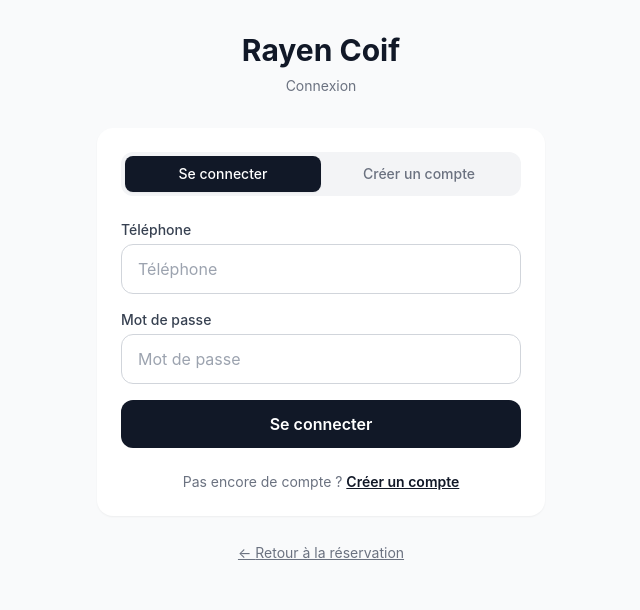
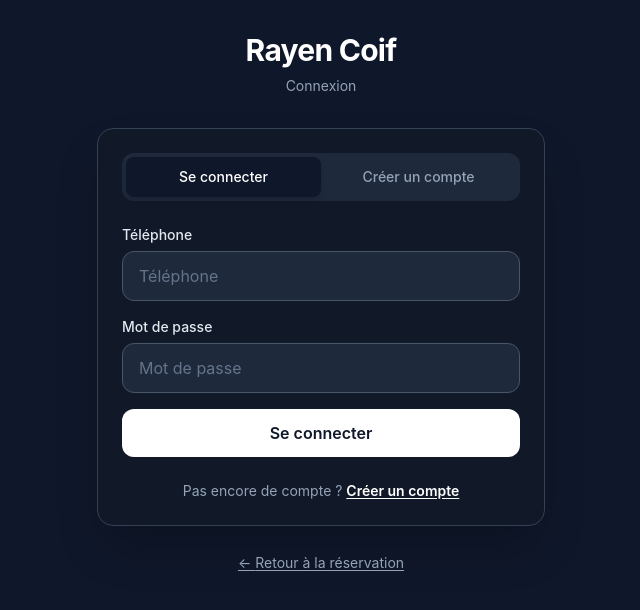
Before and after one commit to Islemchamkhi/coifapp, a React (Vite) app in the folder client/: page /auth in a window 1280 px wide. Shown: the top 610 px of the page, without its empty margins (319-959 px from the left). Built offline with nearby package versions, Linux system fonts and the light colour scheme.

Commit message:
Improve client account dark mode

```diff
--- a/client/src/pages/ClientAuthPage.tsx
+++ b/client/src/pages/ClientAuthPage.tsx
@@ -8,9 +8,7 @@ type Mode = "login" | "register";
 export default function ClientAuthPage() {
   const navigate = useNavigate();
   const { login, register } = useClientAuth();
-
   const { lang } = useLanguage();
-  const isArabic = lang === "ar";
 
   const [mode, setMode] = useState<Mode>("login");
 
@@ -23,6 +21,8 @@ export default function ClientAuthPage() {
   const [error, setError] = useState("");
   const [loading, setLoading] = useState(false);
 
+  const isArabic = lang === "ar";
+
   const text = {
     loginTitle: isArabic ? "تسجيل الدخول" : "Connexion",
 
@@ -32,7 +32,9 @@ export default function ClientAuthPage() {
 
     name: isArabic ? "الاسم" : "Nom",
 
-    phone: isArabic ? "رقم الهاتف" : "Téléphone",
+    phone: isArabic
+      ? "رقم الهاتف"
+      : "Téléphone",
 
     email: isArabic
       ? "البريد الإلكتروني"
@@ -99,9 +101,13 @@ export default function ClientAuthPage() {
       : "Une erreur est survenue. Veuillez réessayer.",
 
     emptyEmail: isArabic
-      ? "يمكنك ترك هذا الحقل فارغًا."
-      : "Vous pouvez laisser ce champ vide.",
+      ? "يمكنك ترك البريد الإلكتروني فارغًا."
+      : "Vous pouvez laisser l'email vide.",
   };
+
+  // ============================================================
+  // EMAIL VALIDATION
+  // ============================================================
 
   const isValidEmail = (value: string) => {
     if (!value.trim()) {
@@ -113,15 +119,20 @@ export default function ClientAuthPage() {
     );
   };
 
+  // ============================================================
+  // SUBMIT
+  // ============================================================
+
   const handleSubmit = async (
-    event: React.FormEvent
+    event: React.FormEvent<HTMLFormElement>
   ) => {
     event.preventDefault();
+
     setError("");
 
-    // ============================================================
+    // ==========================================================
     // LOGIN
-    // ============================================================
+    // ==========================================================
 
     if (mode === "login") {
       if (!phone.trim() || !password) {
@@ -140,8 +151,7 @@ export default function ClientAuthPage() {
         navigate("/account");
       } catch (err: any) {
         setError(
-          err?.message ||
-            text.genericError
+          err?.message || text.genericError
         );
       } finally {
         setLoading(false);
@@ -150,9 +160,9 @@ export default function ClientAuthPage() {
       return;
     }
 
-    // ============================================================
+    // ==========================================================
     // REGISTER
-    // ============================================================
+    // ==========================================================
 
     if (
       !name.trim() ||
@@ -196,8 +206,7 @@ export default function ClientAuthPage() {
       navigate("/account");
     } catch (err: any) {
       setError(
-        err?.message ||
-          text.genericError
+        err?.message || text.genericError
       );
     } finally {
       setLoading(false);
@@ -213,97 +222,97 @@ export default function ClientAuthPage() {
     setError("");
   };
 
+  // ============================================================
+  // UI
+  // ============================================================
+
   return (
-    <div className="min-h-screen bg-gray-50 px-4 py-8">
+    <div
+      className="min-h-screen bg-[#0f172a] px-4 py-8 text-white"
+      dir={isArabic ? "rtl" : "ltr"}
+    >
       <div className="mx-auto w-full max-w-md">
 
-        {/* ====================================================== */}
-        {/* HEADER */}
-        {/* ====================================================== */}
+        {/* ======================================================
+            HEADER
+        ====================================================== */}
 
         <div className="mb-8 text-center">
-          <h1 className="text-3xl font-bold text-gray-900">
+          <h1 className="text-3xl font-bold tracking-tight text-white">
             Rayen Coif
           </h1>
 
-          <p className="mt-2 text-sm text-gray-500">
+          <p className="mt-2 text-sm text-slate-400">
             {mode === "login"
               ? text.loginTitle
               : text.registerTitle}
           </p>
         </div>
 
-        {/* ====================================================== */}
-        {/* CARD */}
-        {/* ====================================================== */}
+        {/* ======================================================
+            CARD
+        ====================================================== */}
 
-        <div className="rounded-2xl bg-white p-6 shadow-sm">
+        <div className="rounded-2xl border border-slate-700 bg-[#111827] p-6 shadow-2xl">
 
-          {/* ==================================================== */}
-          {/* TABS */}
-          {/* ==================================================== */}
+          {/* ====================================================
+              TABS
+          ==================================================== */}
 
-          <div className="mb-6 grid grid-cols-2 rounded-xl bg-gray-100 p-1">
-
-            {/* LOGIN TAB */}
+          <div className="mb-6 grid grid-cols-2 rounded-xl bg-[#1e293b] p-1">
 
             <button
               type="button"
-              onClick={() =>
-                switchMode("login")
-              }
-              className={`rounded-lg px-4 py-2 text-sm font-medium transition ${
+              onClick={() => switchMode("login")}
+              className={`rounded-lg px-4 py-2.5 text-sm font-medium transition ${
                 mode === "login"
-                  ? "bg-gray-900 text-white shadow-sm"
-                  : "text-gray-500 hover:text-gray-900"
+                  ? "bg-[#0f172a] text-white shadow-md"
+                  : "text-slate-400 hover:text-white"
               }`}
             >
               {text.connect}
             </button>
 
-            {/* REGISTER TAB */}
-
             <button
               type="button"
-              onClick={() =>
-                switchMode("register")
-              }
-              className={`rounded-lg px-4 py-2 text-sm font-medium transition ${
+              onClick={() => switchMode("register")}
+              className={`rounded-lg px-4 py-2.5 text-sm font-medium transition ${
                 mode === "register"
-                  ? "bg-gray-900 text-white shadow-sm"
-                  : "text-gray-500 hover:text-gray-900"
+                  ? "bg-[#0f172a] text-white shadow-md"
+                  : "text-slate-400 hover:text-white"
               }`}
             >
               {text.createAccount}
             </button>
+
           </div>
 
-          {/* ==================================================== */}
-          {/* ERROR */}
-          {/* ==================================================== */}
+          {/* ====================================================
+              ERROR
+          ==================================================== */}
 
           {error && (
-            <div className="mb-5 rounded-xl border border-red-200 bg-red-50 px-4 py-3 text-sm text-red-700">
+            <div className="mb-5 rounded-xl border border-red-900 bg-red-950/50 px-4 py-3 text-sm text-red-300">
               {error}
             </div>
           )}
 
-          {/* ==================================================== */}
-          {/* FORM */}
-          {/* ==================================================== */}
+          {/* ====================================================
+              FORM
+          ==================================================== */}
 
           <form
             onSubmit={handleSubmit}
             className="space-y-4"
           >
 
-            {/* ================================================== */}
-            {/* NAME */}
-            {/* ================================================== */}
+            {/* ==================================================
+                NAME
+            ================================================== */}
 
             {mode === "register" && (
               <div>
-                <label className="mb-1 block text-sm font-medium text-gray-700">
+                <label className="mb-1.5 block text-sm font-medium text-slate-200">
                   {text.name}
                 </label>
 
@@ -311,24 +320,22 @@ export default function ClientAuthPage() {
                   type="text"
                   value={name}
                   onChange={(event) =>
-                    setName(
-                      event.target.value
-                    )
+                    setName(event.target.value)
                   }
                   autoComplete="name"
+                  placeholder={text.name}
                   required
-                  className="w-full rounded-xl border border-gray-300 bg-white px-4 py-3 outline-none transition focus:border-gray-900 focus:ring-1 focus:ring-gray-900"
-                  placeholder={text.name}
+                  className="w-full rounded-xl border border-slate-600 bg-[#1e293b] px-4 py-3 text-white outline-none transition placeholder:text-slate-500 focus:border-slate-400 focus:ring-2 focus:ring-slate-700"
                 />
               </div>
             )}
 
-            {/* ================================================== */}
-            {/* PHONE */}
-            {/* ================================================== */}
+            {/* ==================================================
+                PHONE
+            ================================================== */}
 
             <div>
-              <label className="mb-1 block text-sm font-medium text-gray-700">
+              <label className="mb-1.5 block text-sm font-medium text-slate-200">
                 {text.phone}
               </label>
 
@@ -336,27 +343,25 @@ export default function ClientAuthPage() {
                 type="tel"
                 value={phone}
                 onChange={(event) =>
-                  setPhone(
-                    event.target.value
-                  )
+                  setPhone(event.target.value)
                 }
                 autoComplete="tel"
                 required
-                className="w-full rounded-xl border border-gray-300 bg-white px-4 py-3 outline-none transition focus:border-gray-900 focus:ring-1 focus:ring-gray-900"
                 placeholder={text.phone}
+                className="w-full rounded-xl border border-slate-600 bg-[#1e293b] px-4 py-3 text-white outline-none transition placeholder:text-slate-500 focus:border-slate-400 focus:ring-2 focus:ring-slate-700"
               />
             </div>
 
-            {/* ================================================== */}
-            {/* EMAIL */}
-            {/* ================================================== */}
+            {/* ==================================================
+                EMAIL
+            ================================================== */}
 
             {mode === "register" && (
               <div>
-                <label className="mb-1 block text-sm font-medium text-gray-700">
+                <label className="mb-1.5 block text-sm font-medium text-slate-200">
                   {text.email}
 
-                  <span className="ml-2 text-xs font-normal text-gray-400">
+                  <span className="ml-2 text-xs font-normal text-slate-500">
                     ({text.optional})
                   </span>
                 </label>
@@ -365,27 +370,25 @@ export default function ClientAuthPage() {
                   type="email"
                   value={email}
                   onChange={(event) =>
-                    setEmail(
-                      event.target.value
-                    )
+                    setEmail(event.target.value)
                   }
                   autoComplete="email"
-                  className="w-full rounded-xl border border-gray-300 bg-white px-4 py-3 outline-none transition focus:border-gray-900 focus:ring-1 focus:ring-gray-900"
                   placeholder={`${text.email} (${text.optional})`}
+                  className="w-full rounded-xl border border-slate-600 bg-[#1e293b] px-4 py-3 text-white outline-none transition placeholder:text-slate-500 focus:border-slate-400 focus:ring-2 focus:ring-slate-700"
                 />
 
-                <p className="mt-1 text-xs text-gray-400">
+                <p className="mt-1.5 text-xs text-slate-500">
                   {text.emptyEmail}
                 </p>
               </div>
             )}
 
-            {/* ================================================== */}
-            {/* PASSWORD */}
-            {/* ================================================== */}
+            {/* ==================================================
+                PASSWORD
+            ================================================== */}
 
             <div>
-              <label className="mb-1 block text-sm font-medium text-gray-700">
+              <label className="mb-1.5 block text-sm font-medium text-slate-200">
                 {text.password}
               </label>
 
@@ -393,9 +396,7 @@ export default function ClientAuthPage() {
                 type="password"
                 value={password}
                 onChange={(event) =>
-                  setPassword(
-                    event.target.value
-                  )
+                  setPassword(event.target.value)
                 }
                 autoComplete={
                   mode === "login"
@@ -403,18 +404,18 @@ export default function ClientAuthPage() {
                     : "new-password"
                 }
                 required
-                className="w-full rounded-xl border border-gray-300 bg-white px-4 py-3 outline-none transition focus:border-gray-900 focus:ring-1 focus:ring-gray-900"
                 placeholder={text.password}
+                className="w-full rounded-xl border border-slate-600 bg-[#1e293b] px-4 py-3 text-white outline-none transition placeholder:text-slate-500 focus:border-slate-400 focus:ring-2 focus:ring-slate-700"
               />
             </div>
 
-            {/* ================================================== */}
-            {/* CONFIRM PASSWORD */}
-            {/* ================================================== */}
+            {/* ==================================================
+                CONFIRM PASSWORD
+            ================================================== */}
 
             {mode === "register" && (
               <div>
-                <label className="mb-1 block text-sm font-medium text-gray-700">
+                <label className="mb-1.5 block text-sm font-medium text-slate-200">
                   {text.confirmPassword}
                 </label>
 
@@ -428,22 +429,20 @@ export default function ClientAuthPage() {
                   }
                   autoComplete="new-password"
                   required
-                  className="w-full rounded-xl border border-gray-300 bg-white px-4 py-3 outline-none transition focus:border-gray-900 focus:ring-1 focus:ring-gray-900"
-                  placeholder={
-                    text.confirmPassword
-                  }
+                  placeholder={text.confirmPassword}
+                  className="w-full rounded-xl border border-slate-600 bg-[#1e293b] px-4 py-3 text-white outline-none transition placeholder:text-slate-500 focus:border-slate-400 focus:ring-2 focus:ring-slate-700"
                 />
               </div>
             )}
 
-            {/* ================================================== */}
-            {/* SUBMIT */}
-            {/* ================================================== */}
+            {/* ==================================================
+                SUBMIT
+            ================================================== */}
 
             <button
               type="submit"
               disabled={loading}
-              className="w-full rounded-xl bg-gray-900 px-4 py-3 font-semibold text-white transition hover:bg-gray-800 disabled:cursor-not-allowed disabled:opacity-50"
+              className="mt-2 w-full rounded-xl bg-white px-4 py-3 font-semibold text-slate-900 transition hover:bg-slate-200 disabled:cursor-not-allowed disabled:opacity-50"
             >
               {loading
                 ? "..."
@@ -453,11 +452,11 @@ export default function ClientAuthPage() {
             </button>
           </form>
 
-          {/* ==================================================== */}
-          {/* SWITCH TEXT */}
-          {/* ==================================================== */}
+          {/* ====================================================
+              SWITCH MODE
+          ==================================================== */}
 
-          <div className="mt-6 text-center text-sm text-gray-500">
+          <div className="mt-6 text-center text-sm text-slate-400">
 
             {mode === "login" ? (
               <>
@@ -468,7 +467,7 @@ export default function ClientAuthPage() {
                   onClick={() =>
                     switchMode("register")
                   }
-                  className="font-semibold text-gray-900 underline hover:text-gray-700"
+                  className="font-semibold text-white underline underline-offset-2 hover:text-slate-300"
                 >
                   {text.createAccount}
                 </button>
@@ -482,27 +481,29 @@ export default function ClientAuthPage() {
                   onClick={() =>
                     switchMode("login")
                   }
-                  className="font-semibold text-gray-900 underline hover:text-gray-700"
+                  className="font-semibold text-white underline underline-offset-2 hover:text-slate-300"
                 >
                   {text.connect}
                 </button>
               </>
             )}
+
           </div>
         </div>
 
-        {/* ====================================================== */}
-        {/* BACK TO BOOKING */}
-        {/* ====================================================== */}
+        {/* ======================================================
+            BACK TO BOOKING
+        ====================================================== */}
 
         <div className="mt-6 text-center">
           <Link
             to="/"
-            className="text-sm text-gray-500 underline hover:text-gray-900"
+            className="text-sm text-slate-400 underline underline-offset-2 transition hover:text-white"
           >
             ← {text.back}
           </Link>
         </div>
+
       </div>
     </div>
   );
```
